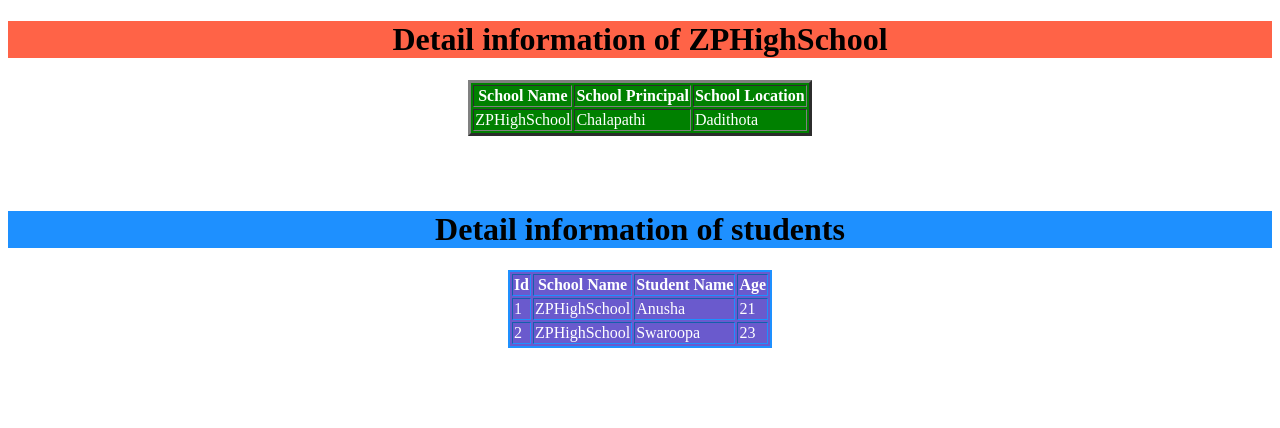
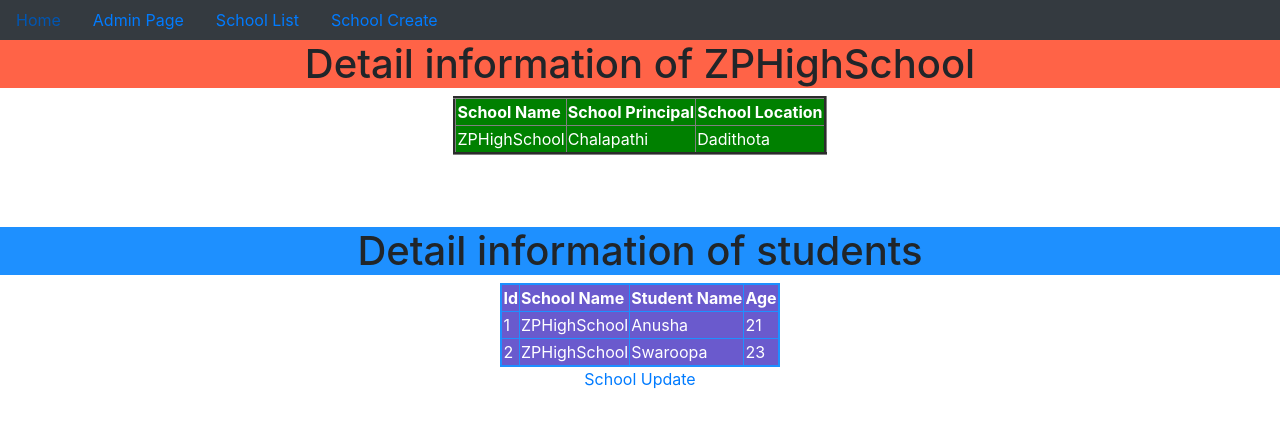
Before and after one commit to SWAROOPADEVENDRA/SpecificTemDirWithCbv_ListView, a Django app: page /1/ in a window 1280 px wide. Shown: the top 428 px of the page. Run offline with Django 5.2, Linux system fonts and the light colour scheme; data comes from the database, SQL or seed files in the repository; both versions use the stored data as it was after the commit.

Commit message:
first commit

```diff
--- a/SpecficTemplateDirWithCBV/urls.py
+++ b/SpecficTemplateDirWithCBV/urls.py
@@ -24,6 +24,10 @@ urlpatterns = [
     path('admin/', admin.site.urls),
 
     path('SchoolList/',SchoolList.as_view(),name='SchoolList'),
+    path('SchoolCreate/',SchoolCreate.as_view(),name='SchoolCreate'),
+    path('home/',home.as_view(),name='home'),
 
+
+    re_path('^update/(?P<pk>\d+)/',SchoolUpdate.as_view(),name='SchoolUpdate'),
     re_path('(?P<pk>\d+)/',SchoolDetail.as_view(),name='detail')
 ]
--- a/app/views.py
+++ b/app/views.py
@@ -1,6 +1,6 @@
 from django.shortcuts import render
 
-from django.views.generic import ListView,DetailView
+from django.views.generic import ListView,DetailView,CreateView,TemplateView,UpdateView
 # Create your views here.
 
 from app.models import *
@@ -9,6 +9,18 @@ class SchoolList(ListView):
     model=School
     context_object_name='Schools'
 
+class home(TemplateView):
+    template_name='app/home.html'
+
+
 class SchoolDetail(DetailView):
     model=School
     context_object_name='Schoolobject'
+
+class SchoolCreate(CreateView):
+    model=School
+    fields='__all__'
+
+class SchoolUpdate(UpdateView):
+    model=School
+    fields='__all__'
--- /dev/null
+++ b/templates/app/dummy.html
@@ -0,0 +1,45 @@
+<!doctype html>
+<html lang="en">
+  <head>
+    <!-- Required meta tags -->
+    <meta charset="utf-8">
+    <meta name="viewport" content="width=device-width, initial-scale=1, shrink-to-fit=no">
+
+    <!-- Bootstrap CSS -->
+    <link rel="stylesheet" href="https://cdn.jsdelivr.net/npm/bootstrap@4.6.2/dist/css/bootstrap.min.css" integrity="sha384-xOolHFLEh07PJGoPkLv1IbcEPTNtaed2xpHsD9ESMhqIYd0nLMwNLD69Npy4HI+N" crossorigin="anonymous">
+{% block title %}
+    <title>Hello, world!</title>
+{% endblock %}
+  </head>
+  <body>
+
+    <nav class="nav bg-dark">
+        <a href="{% url 'home' %}" class="nav-link">Home</a>
+
+        <a href="{% url 'admin:index' %}" class="nav-link">Admin Page</a>
+
+        <a href="{% url 'SchoolList'%}" class="nav-link">School List</a>
+
+        <a href="{% url 'SchoolCreate' %}" class="nav-link">School Create</a>
+
+    </nav>
+
+
+
+<!-- Optional JavaScript; choose one of the two! -->
+
+    <!-- Option 1: jQuery and Bootstrap Bundle (includes Popper) -->
+    <script src="https://cdn.jsdelivr.net/npm/jquery@3.5.1/dist/jquery.slim.min.js" integrity="sha384-DfXdz2htPH0lsSSs5nCTpuj/zy4C+OGpamoFVy38MVBnE+IbbVYUew+OrCXaRkfj" crossorigin="anonymous"></script>
+    <script src="https://cdn.jsdelivr.net/npm/bootstrap@4.6.2/dist/js/bootstrap.bundle.min.js" integrity="sha384-Fy6S3B9q64WdZWQUiU+q4/2Lc9npb8tCaSX9FK7E8HnRr0Jz8D6OP9dO5Vg3Q9ct" crossorigin="anonymous"></script>
+
+    <!-- Option 2: Separate Popper and Bootstrap JS -->
+    <!--
+    <script src="https://cdn.jsdelivr.net/npm/jquery@3.5.1/dist/jquery.slim.min.js" integrity="sha384-DfXdz2htPH0lsSSs5nCTpuj/zy4C+OGpamoFVy38MVBnE+IbbVYUew+OrCXaRkfj" crossorigin="anonymous"></script>
+    <script src="https://cdn.jsdelivr.net/npm/popper.js@1.16.1/dist/umd/popper.min.js" integrity="sha384-9/reFTGAW83EW2RDu2S0VKaIzap3H66lZH81PoYlFhbGU+6BZp6G7niu735Sk7lN" crossorigin="anonymous"></script>
+    <script src="https://cdn.jsdelivr.net/npm/bootstrap@4.6.2/dist/js/bootstrap.min.js" integrity="sha384-+sLIOodYLS7CIrQpBjl+C7nPvqq+FbNUBDunl/OZv93DB7Ln/533i8e/mZXLi/P+" crossorigin="anonymous"></script>
+    -->
+
+    {% block body_block %}
+    {% endblock %}
+  </body>
+</html>
--- a/templates/app/school_detail.html
+++ b/templates/app/school_detail.html
@@ -1,11 +1,10 @@
-<!DOCTYPE html>
-<html lang="en">
-<head>
-    <meta charset="UTF-8">
-    <meta name="viewport" content="width=device-width, initial-scale=1.0">
-    <title>Document</title>
-</head>
-<body>
+{% extends 'app/dummy.html' %}
+
+{% block title %}
+<title>Home Page</title>
+{% endblock %}
+
+{% block body_block %}
 <center>
     <h1 style="background-color:Tomato;">Detail information of {{Schoolobject}} </h1>
     <!-- <h2>Name of the school is {{Schoolobject.Sname}}</h2>
@@ -55,6 +54,6 @@
             </tr>
         {% endfor %}
     </table>
+    <a href="{% url 'SchoolUpdate' pk=Schoolobject.pk %}">School Update</a>
 </center>
-</body>
-</html>
+{% endblock %}
```
Also changed, not shown: templates/app/home.html (added, +9 -0 lines), templates/app/school_form.html (added, +26 -0 lines), templates/app/school_list.html (+9 -10 lines), db.sqlite3. Lines whose indentation alone changed are shown as unchanged.
